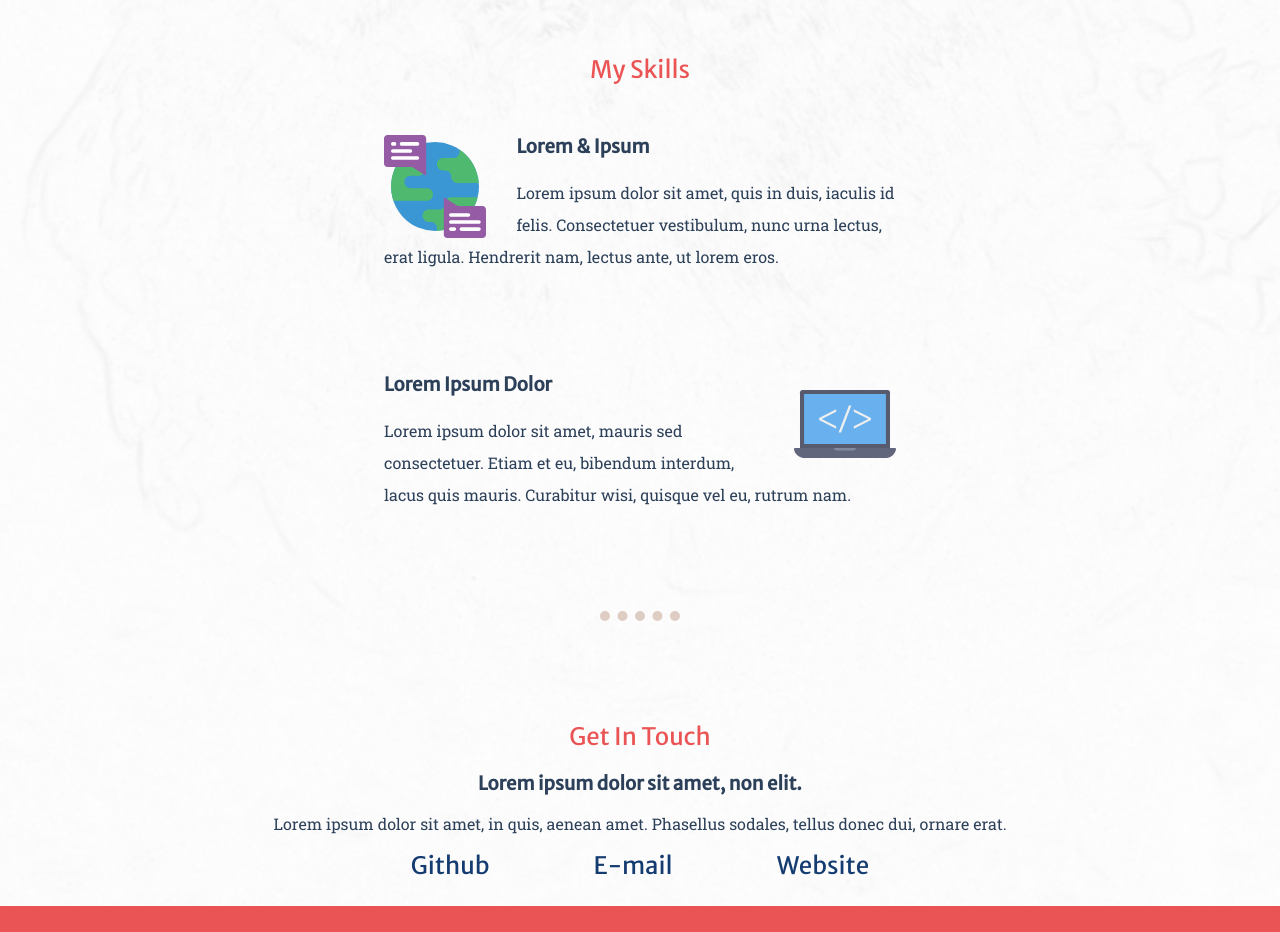
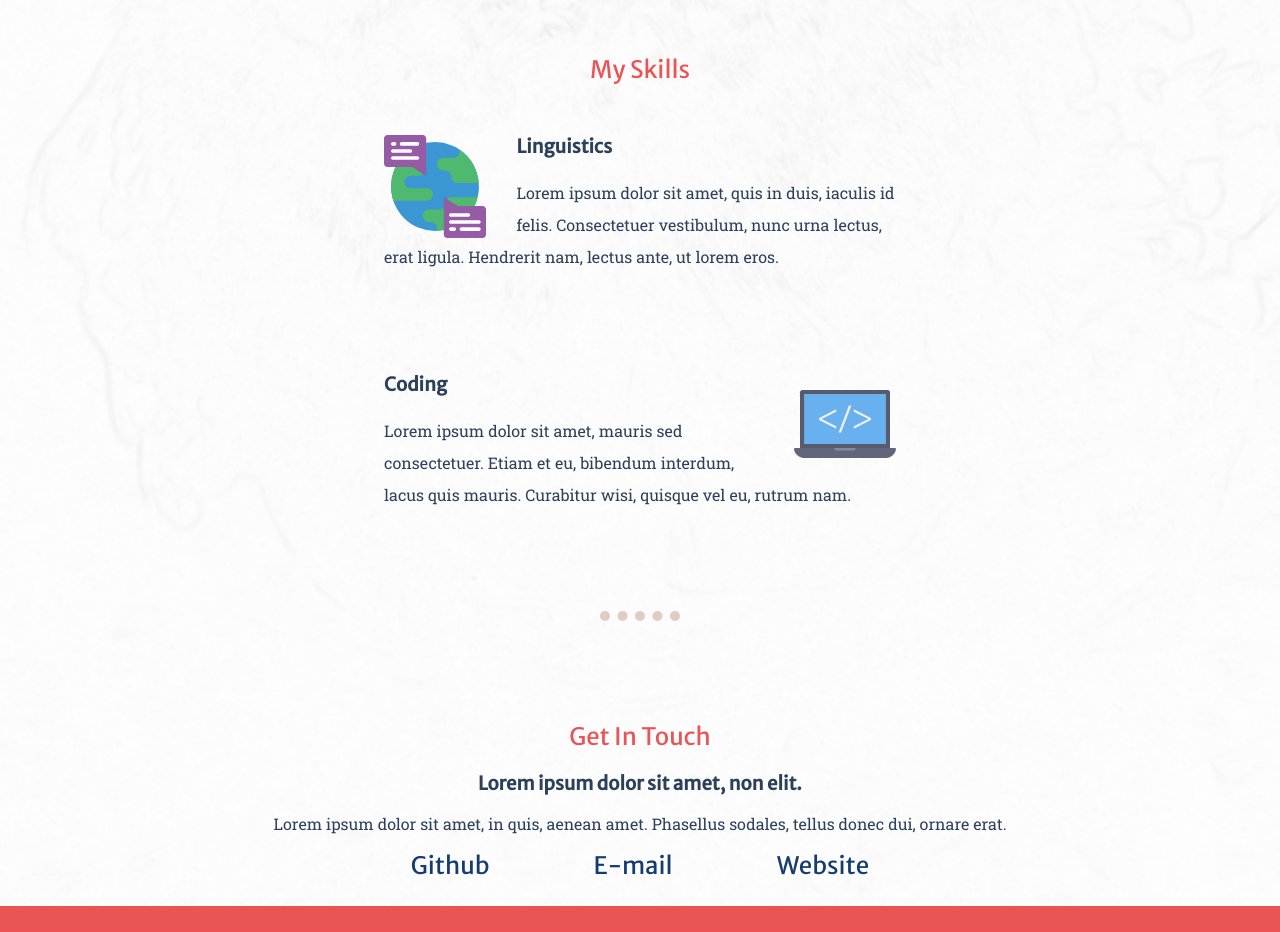
Before and after one commit to joostkremers/joostkremers.github.io, a plain HTML site: page index.html in a window 1280 px wide. Shown: the part 820-1752 px from the top of the page. Drawn offline with Linux system fonts and the light colour scheme.

Commit message:
Add skills titles.

```diff
--- a/index.html
+++ b/index.html
@@ -30,7 +30,7 @@
           <h2>My Skills</h2>
           <div class="skill-row">
             <img id="language-image" src="images/language.svg" alt="languages icon">
-            <h3>Lorem & Ipsum</h3>
+            <h3>Linguistics</h3>
             <p>Lorem ipsum dolor sit amet, quis in duis, iaculis id felis.
               Consectetuer vestibulum, nunc urna lectus, erat ligula. Hendrerit
               nam, lectus ante, ut lorem eros.</p>
@@ -38,7 +38,7 @@
 
           <div class="skill-row">
             <img id="code-image" src="images/code.svg" alt="code icon">
-            <h3>Lorem Ipsum Dolor</h3>
+            <h3>Coding</h3>
             <p>Lorem ipsum dolor sit amet, mauris sed consectetuer. Etiam et eu,
               bibendum interdum, lacus quis mauris. Curabitur wisi, quisque vel
               eu, rutrum nam.</p>
```
